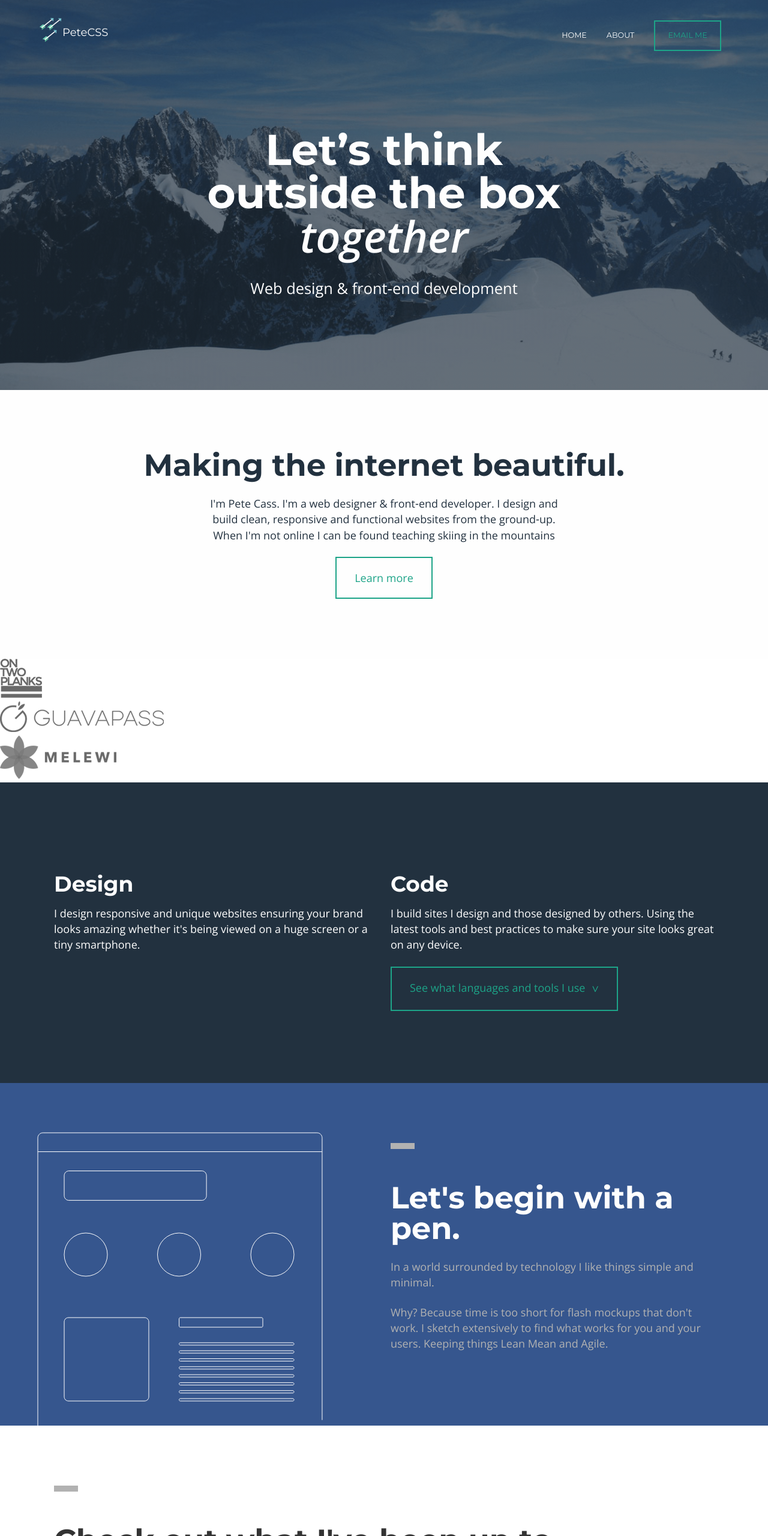
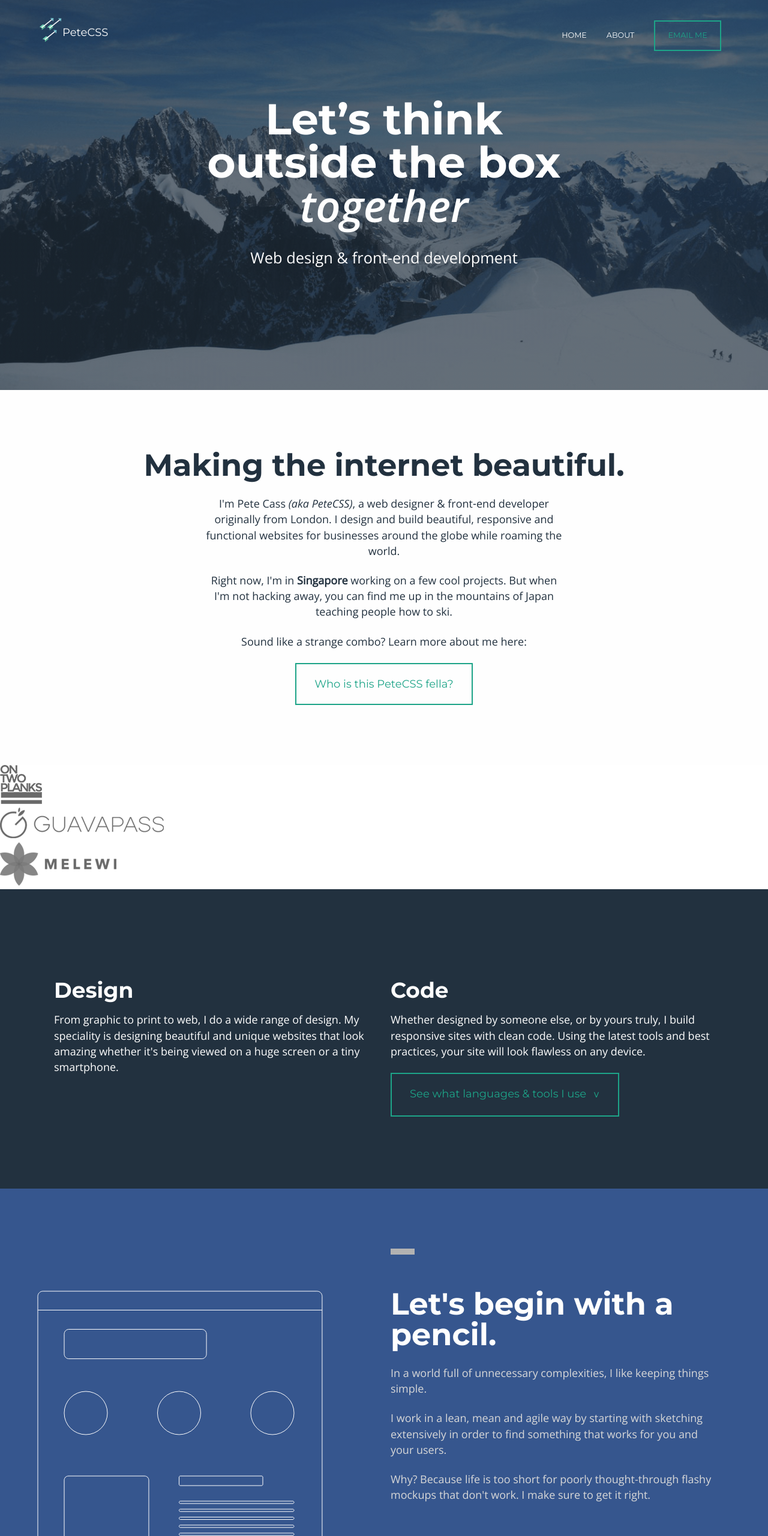
Before and after one commit to Petecass/petecss1.0, a website: page src/index.html in a window 1280 px wide. Shown: the top 2560 px of the page at 60% size. Drawn offline with nearby package versions, Linux system fonts and the light colour scheme; files whose address does not match are found by name.

Commit message:
Mel's updates

```diff
--- a/src/index.html
+++ b/src/index.html
@@ -3,7 +3,7 @@
   <head>
     <meta charset="utf-8">
     <meta http-equiv="X-UA-Compatible" content="IE=edge,chrome=1">
-    <title>Pete CSS | Front&#8208;end designer and developer </title>
+    <title>Pete CSS | Designer &amp; Front&#8208;end developer</title>
     <meta name="viewport" content="width=device-width, initial-scale=1">
 
 
@@ -49,9 +49,10 @@
       <!-- Intro Section -->
       <div data-sr class="intro">
             <h2>Making the internet beautiful.</h2>
-            <p>I'm Pete Cass. I'm a web designer &amp front&#8208;end developer. I design and build clean, responsive and functional websites from the ground&#8208;up.
-            When I'm not online I can be found teaching skiing in the mountains</p>
-            <a class="btn animsition-link" href="about.html">Learn more</a>
+            <p>I'm Pete Cass <i>(aka PeteCSS)</i>, a web designer &amp front&#8208;end developer originally from London. I design and build beautiful, responsive and functional websites for businesses around the globe while roaming the world.</p>
+            <p>Right now, I'm in <b>Singapore</b> working on a few cool projects. But when I'm not hacking away, you can find me up in the mountains of Japan teaching people how to ski.</p>
+            <p>Sound like a strange combo? Learn more about me here:</p>
+            <a class="btn animsition-link" href="about.html">Who is this PeteCSS fella?</a>
       </div>
 
       <!-- End Intro -->
@@ -69,7 +70,7 @@
         <div class="grid">
           <div class="grid__col--6 ">
             <h3>Design</h3>
-            <p data-sr="wait 2.5s, ease-in-out 100px">I design responsive and unique websites ensuring your brand looks amazing whether it's being viewed on a huge screen or a tiny smartphone.</p>
+            <p data-sr="wait 2.5s, ease-in-out 100px">From graphic to print to web, I do a wide range of design. My speciality is designing beautiful and unique websites that look amazing whether it's being viewed on a huge screen or a tiny smartphone.</p>
             <ul class="is-collapsed">
               <!-- <li>A humble pencil</li> -->
               <li class="devicon-illustrator-plain">Illustrator</li>
@@ -81,8 +82,8 @@
 
       <div class="grid__col--6">
             <h3>Code</h3>
-            <p>I build sites I design and those designed by others. Using the latest tools and best practices to make sure your site looks great on any device.</p>
-            <a id="skills-btn" class="btn" href="">See what languages and tools I use<span>&gt;</span></a>
+            <p>Whether designed by someone else, or by yours truly, I build responsive sites with clean code. Using the latest tools and best practices, your site will look flawless on any device.</p>
+            <a id="skills-btn" class="btn" href="">See what languages &amp; tools I use<span>&gt;</span></a>
             <ul class="is-collapsed">
               <!-- <li>A humble pencil</li> -->
               <li class="devicon-html5-plain">HTML 5</li>
@@ -150,9 +151,10 @@
           </div>
           <!-- End inline SVG -->
           <div class="grid__col--6 ">
-            <h2>Let's begin with a pen.</h2>
-            <p>In a world surrounded by technology I like things simple and minimal.</p>
-            <p>Why? Because time is too short for flash mockups that don't work. I sketch extensively to find what works for you and your users. Keeping things Lean Mean and Agile.</p>
+            <h2>Let's begin with a pencil.</h2>
+            <p>In a world full of unnecessary complexities, I like keeping things simple.</p>
+            <p>I work in a lean, mean and agile way by starting with sketching extensively in order to find something that works for you and your users.</p>
+            <p>Why? Because life is too short for poorly thought-through flashy mockups that don't work. I make sure to get it right.</p>
           </div>
         </div>
       </section>
@@ -161,7 +163,7 @@
 
       <section class="homepage__section dribbble">
         <div class="grid">
-          <h2>Check out what I've been up to <!-- on <a href="" class="italic-bold">Dribbble <span class="icon icon-social-dribbble"></span><i class="shadow"></i></a> --> </h2>
+          <h2>Check out some recent projects<!-- on <a href="" class="italic-bold">Dribbble <span class="icon icon-social-dribbble"></span><i class="shadow"></i></a> --> </h2>
         </div>
         <div class="grid">
           <div class="grid__col--4 dribbble-container">
@@ -181,10 +183,11 @@
       <section class="homepage__section">
         <div class="grid">
           <div class="grid__col--6">
-              <h2>I'm like R2, only human.</h2>
-              <p>Ok I can't fix a leaking hyper drive nor do I beep. But I'm here to solve problems, build you a beautiful site, get you more users and sell your product.  to start collaborate on a new adventure.</p>
+              <h2>I'm like R2D2, only human.</h2>
+              <p>So I can't fix a leaking hyperdrive nor do I beep. But I'm here to solve problems, build you a beautiful site, get you more users and make your business thrive.</p>
+              <p>I'd love to work with you! Let's think outside the box together:</p>
               <a class="btn--important" target="_blank" href="mailto:pete@petecss.com?subject=let's%20think outside%20the%20box">Email me</a>
-              <p class="font_small">Note: Emailing me may or may not lead to an adventure across intergalactic space.</p>
+              <p class="font_small">* Emailing me may or may not lead to an adventure across intergalactic space.</p>
           </div>
           <!-- Inline SVG -->
           <div class="svg-section--right">
--- a/src/scss/modules/_buttons-and-links.scss
+++ b/src/scss/modules/_buttons-and-links.scss
@@ -17,6 +17,7 @@
   display: inline-block;
   padding: em(20px) em(30px);
   transition: all .3s;
+  font-family: $font-family--heading;
 }
 
 .btn {
--- a/src/scss/modules/_header.scss
+++ b/src/scss/modules/_header.scss
@@ -7,7 +7,7 @@
 }
 
 .header__about {
-  @include image-bg('sunset.jpg',"no", $color: $dark-background, $position: center);
+  @include image-bg('sunset.jpg',"yes", $color: $dark-background, $position: center);
   height: 400px;
   .logo {
     @media (max-width: $brkpoint-s) {
@@ -26,12 +26,11 @@
 
 .title--jumbo {
   // @extend %vert-align;
-  color: inherit;
+  color: $white;
   padding: 0 5%;
   margin-top: 25%;
   h4 {
     font-family: $font-family--body;
-
   }
   h1 {
     @extend %centered;
@@ -42,7 +41,7 @@
     font-size: 1em;
   }
   @include mq(medium) {
-    margin-top: 8%;
+    margin-top: 4%;
     text-align: center;
     h1 {
       font-size: 3.998em;
--- a/src/scss/modules/_sections.scss
+++ b/src/scss/modules/_sections.scss
@@ -9,7 +9,7 @@
     color: $white;
       background-color: palette(blue,dark-blue);
     p {
-      color: darken($white,30%);
+      color: darken($white,15%);
     }
   }
 
```
Also changed, not shown: src/about.html (+4 -3 lines), src/css/application.css, 1 other file.
